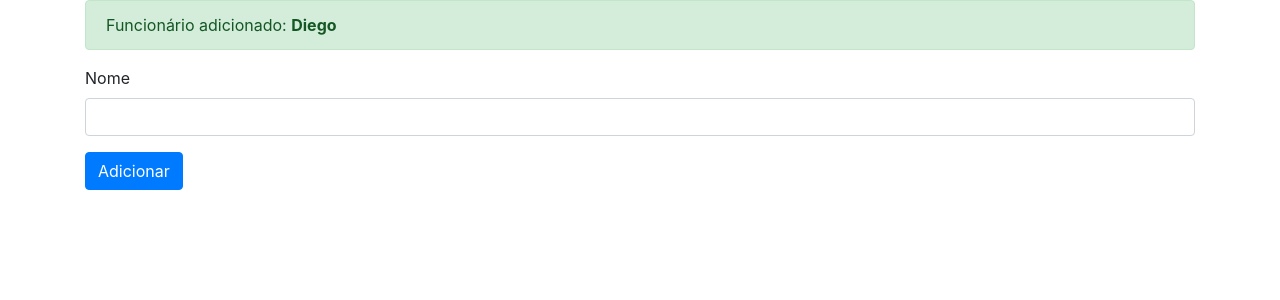
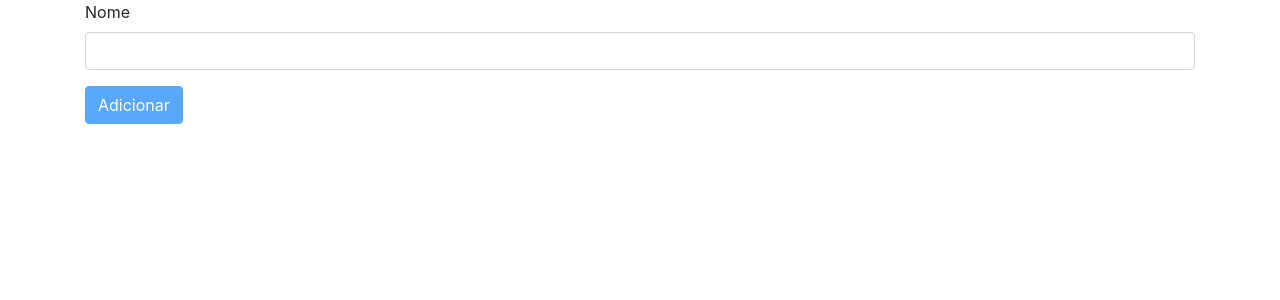
Before and after one commit to diegotesch/estudos-algar, an Angular app: page / in a window 1280 px wide. Shown: the top 300 px of the page. Built offline with nearby package versions, Linux system fonts and the light colour scheme.

Commit message:
Two-Way databinding e diretivas estruturais

```diff
--- a/src/app/app.component.html
+++ b/src/app/app.component.html
@@ -1,13 +1,13 @@
 <div class="container">
-  <div class="alert alert-success" role="alert">
+  <div *ngIf="show" class="alert alert-success" role="alert">
     Funcionário adicionado: <strong>{{ nome }}</strong>
   </div>
 
   <div class="form-group">
     <label>Nome</label>
-    <input type="text" class="form-control" #nomeInput >
+    <input type="text" class="form-control" #nomeInput [(ngModel)]="nome" >
     <!-- <input type="text" class="form-control" (input)="alterarNome($event)" value="{{nome}}" > -->
   </div>
 
-  <button type="button" class="btn btn-primary"(click)="adicionar(nomeInput.value)">Adicionar</button>
+  <button type="button" class="btn btn-primary"(click)="adicionar(nomeInput.value)" [disabled]="!nomeInput.value.length" >Adicionar</button>
 </div>
--- a/src/app/app.component.ts
+++ b/src/app/app.component.ts
@@ -6,10 +6,23 @@ import { Component } from '@angular/core';
   styleUrls: ['./app.component.css']
 })
 export class AppComponent {
-  nome = "Diego";
+  nome = "";
+  funcionarios = [];
+  show = false;
 
   adicionar(nome: string) {
+    this.funcionarios.push(nome);
     this.nome = nome;
+    this.show = true;
+    this.showAlert();
+  }
+
+  showAlert(){
+    setTimeout(() => {
+      this.show = false;
+      this.nome = "";
+    }
+      , 2000);
   }
 
   // adicionar() {
--- a/src/app/app.module.ts
+++ b/src/app/app.module.ts
@@ -1,4 +1,5 @@
 import { BrowserModule } from '@angular/platform-browser';
+import { FormsModule } from '@angular/forms';
 import { NgModule } from '@angular/core';
 
 import { AppComponent } from './app.component';
@@ -10,7 +11,8 @@ import { HelloComponent } from './hello/hello.component';
     HelloComponent
   ],
   imports: [
-    BrowserModule
+    BrowserModule,
+    FormsModule
   ],
   providers: [],
   bootstrap: [AppComponent]
```
